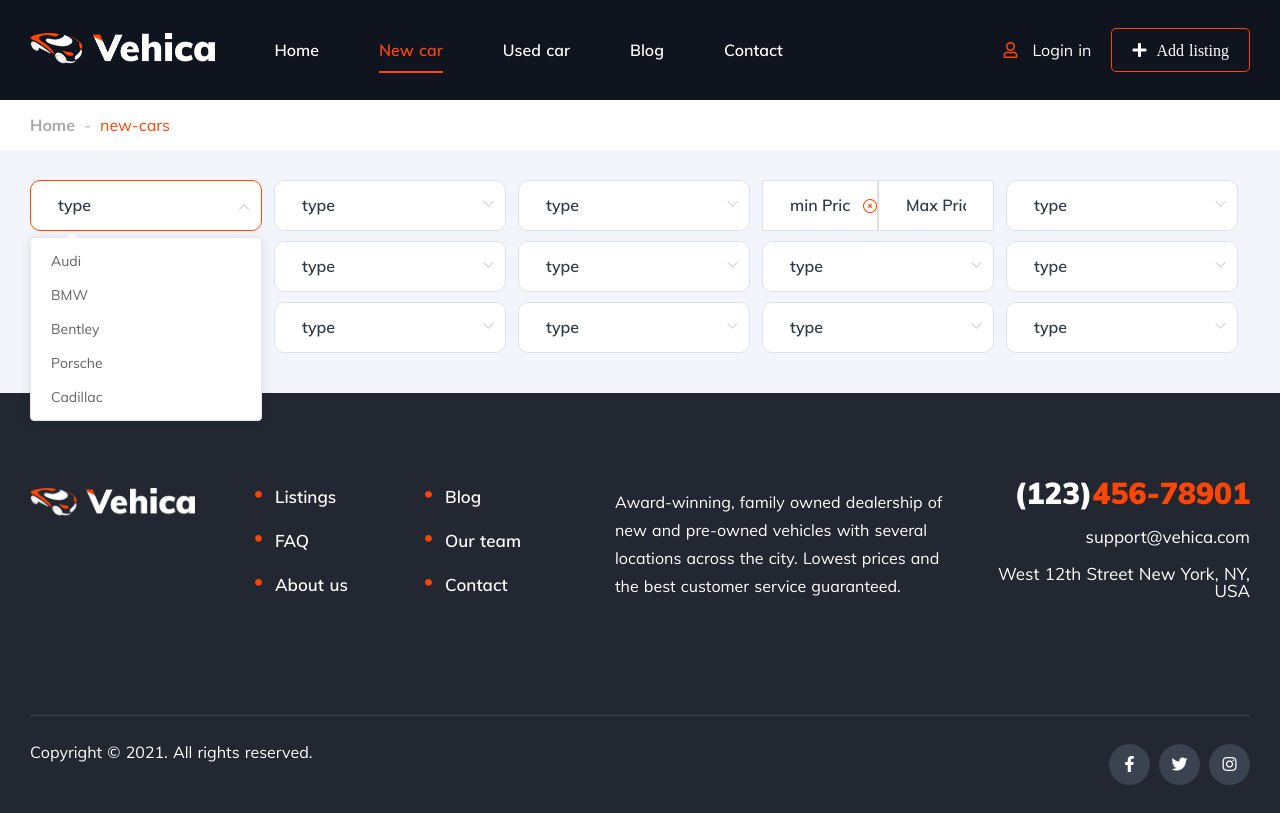
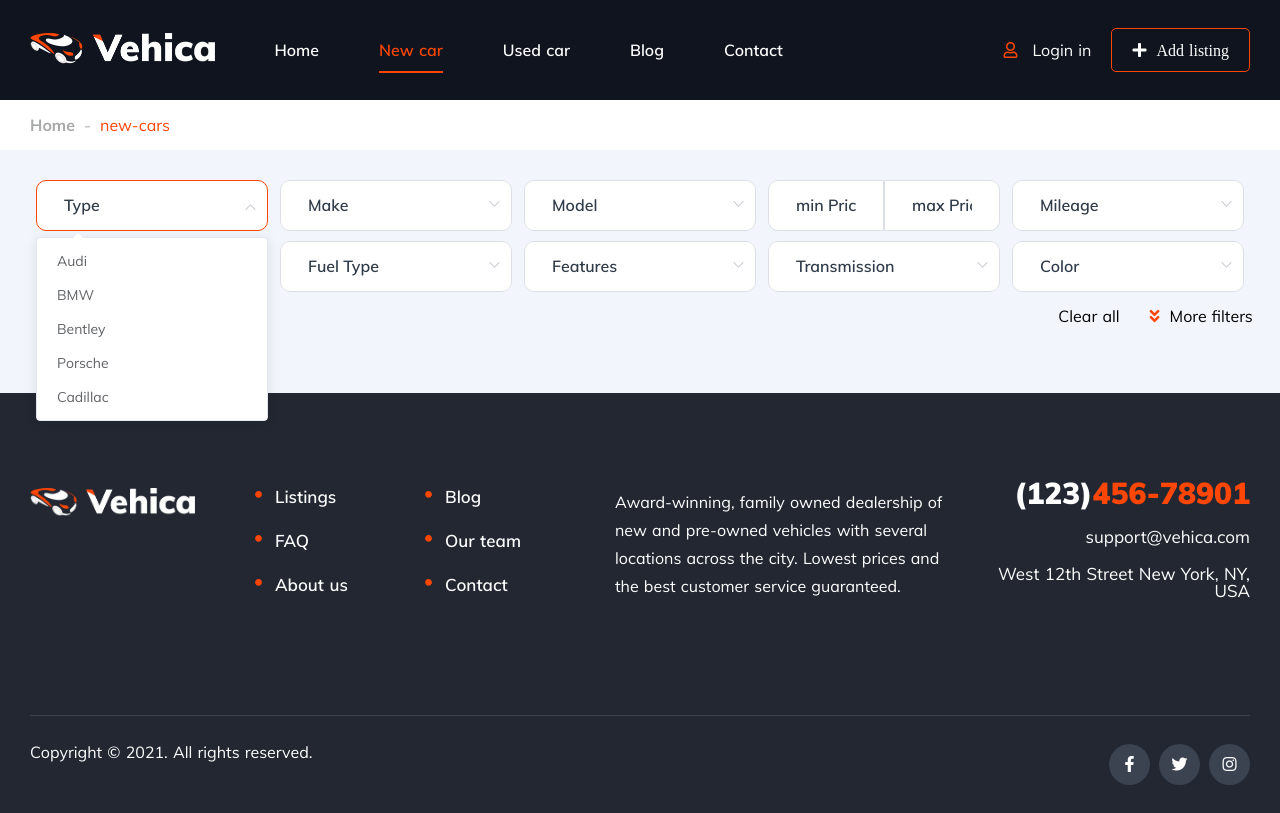
Before and after one commit to karlgeBear/export-cars, a Nuxt app: page /new-cars in a window 1280 px wide. Both pictures are taken after a click on the icon 244 px from the left and 205 px from the top of the page. Built offline with nearby package versions, Linux system fonts and the light colour scheme.

Commit message:
Continue deving the new-car.vue

```diff
--- a/components/FilterCarSelect.vue
+++ b/components/FilterCarSelect.vue
@@ -26,7 +26,7 @@ export default {
   },
 
   mounted() {
-    console.log('test: ',this.props)
+
   },
 
   methods: {
@@ -38,8 +38,9 @@ export default {
 <style lang="scss">
 .filter-car-select{
   width: 20%;
+  padding: 0 6px;
   .el-select{
-    width: 95%;
+    width: 100%;
     box-shadow: 1px 1px 0 0 rgbg(196 196 196 / 24%);
     background: #fff;
     border-radius: 10px;
--- a/pages/new-cars.vue
+++ b/pages/new-cars.vue
@@ -4,37 +4,201 @@
     <BreadNav />
     <div class="filter-car">
       <div class="container">
+        <div class="filter-list">
           <div class="first-row row">
-          <FilterCarSelect :title="`type`" :options="typeOptionData" />
-          <FilterCarSelect :title="`type`" :options="typeOptionData" />
-          <FilterCarSelect :title="`type`" :options="typeOptionData" />
+              <div class="filter-car-select">
+                <el-select v-model="type" filterable placeholder="Type" clearable :popper-append-to-body="false" :class="{selectedHighBorder:type}">
+                  <el-option
+                    v-for="item in typeOptionData"
+                    :key="item.value"
+                    :label="item.label"
+                    :value="item.value"
+                    >
+                  </el-option>
+                </el-select>
+            </div>
+            <div class="filter-car-select">
+                <el-select v-model="make" filterable placeholder="Make" clearable :popper-append-to-body="false" :class="{selectedHighBorder:make}">
+                  <el-option
+                    v-for="item in typeOptionData"
+                    :key="item.value"
+                    :label="item.label"
+                    :value="item.value"
+                    >
+                  </el-option>
+                </el-select>
+            </div>
+            <div class="filter-car-select">
+                <el-select v-model="model" filterable placeholder="Model" clearable :popper-append-to-body="false" :class="{selectedHighBorder:model}">
+                  <el-option
+                    v-for="item in typeOptionData"
+                    :key="item.value"
+                    :label="item.label"
+                    :value="item.value"
+                    >
+                  </el-option>
+                </el-select>
+            </div>
             <div class="filter-car-input">
               <div class="price-input">
                 <div class="input-content filter-car-input-left ">
-                <input type="text" placeholder="min Price" v-model="minPrice" oninput="value=value.replace(/[^0-9]/g,'')">
-                <span class="close-icon"><i class="el-icon-circle-close"></i></span>
+                  <input type="text" placeholder="min Price"
+                    v-model="minPrice"
+                    @input="minPrice=minPrice.replace(/[^0-9]/g,'')"
+                    :class="{SelectedHighBorder:minPrice}"
+                  >
+                  <span class="close-icon" v-show="minPrice" @click="minPrice=''"><i class="el-icon-circle-close"></i></span>
                 </div>
                 <div class="input-content filter-car-input-right">
-                <input type="text" placeholder="Max Price" v-model="maxPrice">
+                  <input type="text" placeholder="max Price"
+                    v-model="maxPrice"
+                    @input="macPrice=maxPrice.replace(/[^0-9]/g,'')"
+                    :class="{SelectedHighBorder:maxPrice}"
+                  >
+                  <span class="close-icon" v-show="maxPrice" @click="maxPrice=''"><i class="el-icon-circle-close"></i></span>
                 </div>
               </div>
-
             </div>
-          <FilterCarSelect :title="`type`" :options="typeOptionData" />
+            <div class="filter-car-select">
+                <el-select v-model="mileage" filterable placeholder="Mileage" clearable :popper-append-to-body="false" :class="{selectedHighBorder:mileage}">
+                  <el-option
+                    v-for="item in typeOptionData"
+                    :key="item.value"
+                    :label="item.label"
+                    :value="item.value"
+                    >
+                  </el-option>
+                </el-select>
+            </div>
           </div>
           <div class="second-row row">
-          <FilterCarSelect :title="`type`" :options="typeOptionData" />
-          <FilterCarSelect :title="`type`" :options="typeOptionData" />
-          <FilterCarSelect :title="`type`" :options="typeOptionData" />
-          <FilterCarSelect :title="`type`" :options="typeOptionData" />
-          <FilterCarSelect :title="`type`" :options="typeOptionData" />
+            <div class="filter-car-select">
+                <el-select v-model="driveType" filterable placeholder="Drive Type" clearable :popper-append-to-body="false" :class="{selectedHighBorder:driveType}">
+                  <el-option
+                    v-for="item in typeOptionData"
+                    :key="item.value"
+                    :label="item.label"
+                    :value="item.value"
+                    >
+                  </el-option>
+                </el-select>
+            </div>
+             <div class="filter-car-select">
+                <el-select v-model="fuelType" filterable placeholder="Fuel Type" clearable :popper-append-to-body="false" :class="{selectedHighBorder:fuelType}">
+                  <el-option
+                    v-for="item in typeOptionData"
+                    :key="item.value"
+                    :label="item.label"
+                    :value="item.value"
+                    >
+                  </el-option>
+                </el-select>
+            </div>
+            <div class="filter-car-select">
+                <el-select v-model="features" filterable placeholder="Features" clearable :popper-append-to-body="false" :class="{selectedHighBorder:features}">
+                  <el-option
+                    v-for="item in typeOptionData"
+                    :key="item.value"
+                    :label="item.label"
+                    :value="item.value"
+                    >
+                  </el-option>
+                </el-select>
+            </div>
+             <div class="filter-car-select">
+                <el-select v-model="transmission" filterable placeholder="Transmission" clearable :popper-append-to-body="false" :class="{selectedHighBorder:transmission}">
+                  <el-option
+                    v-for="item in typeOptionData"
+                    :key="item.value"
+                    :label="item.label"
+                    :value="item.value"
+                    >
+                  </el-option>
+                </el-select>
+            </div>
+             <div class="filter-car-select">
+                <el-select v-model="color" filterable placeholder="Color" clearable :popper-append-to-body="false" :class="{selectedHighBorder:color}">
+                  <el-option
+                    v-for="item in typeOptionData"
+                    :key="item.value"
+                    :label="item.label"
+                    :value="item.value"
+                    >
+                  </el-option>
+                </el-select>
+            </div>
           </div>
           <div class="third-row row">
-          <FilterCarSelect :title="`type`" :options="typeOptionData" />
-          <FilterCarSelect :title="`type`" :options="typeOptionData" />
-          <FilterCarSelect :title="`type`" :options="typeOptionData" />
-          <FilterCarSelect :title="`type`" :options="typeOptionData" />
-          <FilterCarSelect :title="`type`" :options="typeOptionData" />
+             <div class="filter-car-select">
+                <el-select v-model="doors" filterable placeholder="Doors" clearable :popper-append-to-body="false" :class="{selectedHighBorder:doors}">
+                  <el-option
+                    v-for="item in typeOptionData"
+                    :key="item.value"
+                    :label="item.label"
+                    :value="item.value"
+                    >
+                  </el-option>
+                </el-select>
+            </div>
+             <div class="filter-car-select">
+                <el-select v-model="safetyFeatures" filterable placeholder="Safety Features" clearable :popper-append-to-body="false" :class="{safetyFeatures:cylinders}">
+                  <el-option
+                    v-for="item in typeOptionData"
+                    :key="item.value"
+                    :label="item.label"
+                    :value="item.value"
+                    >
+                  </el-option>
+                </el-select>
+            </div>
+             <div class="filter-car-select">
+                <el-select v-model="cylinders" filterable placeholder="Cylinders" clearable :popper-append-to-body="false" :class="{selectedHighBorder:value}">
+                  <el-option
+                    v-for="item in typeOptionData"
+                    :key="item.value"
+                    :label="item.label"
+                    :value="item.value"
+                    >
+                  </el-option>
+                </el-select>
+            </div>
+            <div class="filter-car-input">
+              <div class="year-input">
+                <div class="input-content filter-car-input-left ">
+                  <input type="text" placeholder="min Year"
+                    v-model="minYear"
+                    @input="minYear=minYear.replace(/[^0-9]/g,'')"
+                    :class="{SelectedHighBorder:minYear}"
+                  >
+                  <span class="close-icon" v-show="minYear" @click="minYear=''"><i class="el-icon-circle-close"></i></span>
+                </div>
+                <div class="input-content filter-car-input-right">
+                  <input type="text" placeholder="max Year"
+                    v-model="maxYear"
+                    @input="macYear=maxYear.replace(/[^0-9]/g,'')"
+                    :class="{SelectedHighBorder:maxYear}"
+                  >
+                  <span class="close-icon" v-show="maxYear" @click="maxYear=''"><i class="el-icon-circle-close"></i></span>
+                </div>
+              </div>
+            </div>
+            <div class="filter-car-input">
+              <div class="input-content vin">
+                <input type="text" placeholder="VIN"
+                  v-model="vin"
+                  @input="vin=vin.replace(/[^0-9]/g,'')"
+                  :class="{SelectedHighBorder:vin}"
+                >
+                <span class="close-icon" v-show="vin" @click="vin=''"><i class="el-icon-circle-close"></i></span>
+              </div>
+            </div>
+          </div>
+        </div>
+        <div class="filter-clear-more" :class="{showMoreFilers:showMoreFiters}">
+          <div class="clear-all" @click='clearAll'>Clear all</div>
+          <div class="more-filters" @click="showMoreFiters=!showMoreFiters">
+            <span><i class="fas fa-angle-double-down"></i>More filters</span>
+          </div>
         </div>
       </div>
     </div>
@@ -47,10 +211,25 @@ export default {
   name: 'ExportCarsNewCars',
   data() {
     return {
+      value:'',
+      type:'',
+      make:'',
+      model:'',
       minPrice: '',
       maxPrice:'',
+      mileage:'',
+      driveType:'',
+      fuelType:'',
+      features:'',
+      transmission:'',
+      color:'',
+      doors:'',
+      safetyFeatures:'',
+      cylinders:'',
       minYear:'',
       maxYear:'',
+      vin:'',
+      showMoreFiters:false,
       typeOptionData: [
         {
           value: "1",
@@ -76,33 +255,64 @@ export default {
     };
   },
 
+  methods: {
+    clearAll(){
+      this.type=""
+      this.make=""
+      this.model=""
+      this.minPrice= ''
+      this.maxPrice=""
+      this.mileage=""
+      this.driveType=""
+      this.fuelType=""
+      this.features=""
+      this.transmission=""
+      this.color=""
+      this.doors=""
+      this.safetyFeatures=""
+      this.cylinders=""
+      this.minYear=""
+      this.maxYear=""
+      this.vin=""
+    }
+  },
+
   mounted() {
 
   },
 
-  methods: {
 
-  },
 };
 </script>
 
 <style lang="scss" scoped>
+.SelectedHighBorder{
+  border-color: var(--primary) !important;
+}
+.showMoreFilers{
+  bottom: -50px !important;
+}
+
 .filter-car{
   background-color: #F2F5FB;
   padding: 30px 0;
   .container{
+    position:relative;
+  }
+  .filter-list{
     display: flex;
     flex-direction: column;
     .row{
       display: flex;
       justify-content: space-around;
       margin-bottom: 10px;
-      .price-input{
+      .price-input,.year-input{
         display: flex;
-        width: 95%;
+        width: 100%;
       }
       .filter-car-input{
         width: 20%;
+        padding: 0 6px;
         input{
           padding: 10px 27px 10px 27px;
           min-height: 51px;
@@ -118,8 +328,10 @@ export default {
           position: relative;
           .el-icon-circle-close{
             position: absolute;
-            right: 0;
+            right: 10px;
             top: 35%;
+            color: var(--primary);
+          }
         }
         .filter-car-input-left{
           input{
@@ -131,18 +343,54 @@ export default {
             border-radius: 0 10px 10px 0;
           }
         }
+        .vin{
+          width: 100%;
+          input{
+            border-radius: 10px;
           }
-
+        }
+      }
+    }
+  }
+  .filter-clear-more{
+    display: flex;
+    justify-content: flex-end;
+    padding: 6px 6px 0;
+    width: 96%;
+    height: 30%;
+    position: absolute;
+    bottom: 6px;
+    background: #F2F5FB;
+    transition: all .3s ease;
+    div{
+      cursor: pointer;
+      transition: all .3s ease;
+      &:hover{
+        color: var(--primary);
+      }
+    }
+    .more-filters{
+      padding-left: 30px;
+      i{
+        padding-right: 10px;
+        color: var(--primary);
       }
     }
   }
 }
 </style>
 <style lang="scss">
-.filter-car-input{
-  .el-input--suffix{
-    .el-input__inner{
-    padding: 10px 27px 10px 27px;
+.filter-car-select{
+  width: 20%;
+  padding: 0 6px;
+  .el-select{
+    width: 100%;
+    box-shadow: 1px 1px 0 0 rgbg(196 196 196 / 24%);
+    background: #fff;
+    border-radius: 10px;
+  }
+  .el-input--suffix .el-input__inner{
+    padding: 10px 0 10px 27px;
     min-height: 51px;
     margin: 0;
     font-size: 14px;
@@ -150,25 +398,30 @@ export default {
     width: 100%;
     color: var(--primary);
     font-weight: 900;
-
-    }
-    &:first-child .el-input__inner{
-      border-radius: 10px 0 0 10px;
-    }
-    &:last-child .el-input__inner{
-      border-radius: 0 10px 10px 0;
-    }
+    border-radius: 10px;
   }
   .el-input.is-active .el-input__inner, .el-input__inner:focus{
-    border-color: var(--primary);
+    color: var(--primary);
+    font-weight: 900;
   }
-  .selectedHighBorder .el-input__inner{
+  .el-select .el-input__inner:focus{
     border-color: var(--primary);
   }
   .el-icon-circle-close:before{
     color: var(--primary);
     font-size: 16px;
-    margin-top: -2px;
+  }
+  .el-select-dropdown__item.hover, .el-select-dropdown__item:hover{
+    color: var(--primary);
+  }
+  .el-select-dropdown.el-popper{
+    top: 45px !important;
+  }
+  .el-select-dropdown__item.selected{
+    color: var(--primary);
+  }
+  .el-input.is-focus .el-input__inner,.selectedHighBorder .el-input--suffix .el-input__inner{
+    border-color: var(--primary);
   }
 }
 </style>
```
Lines whose indentation alone changed are shown as unchanged.
